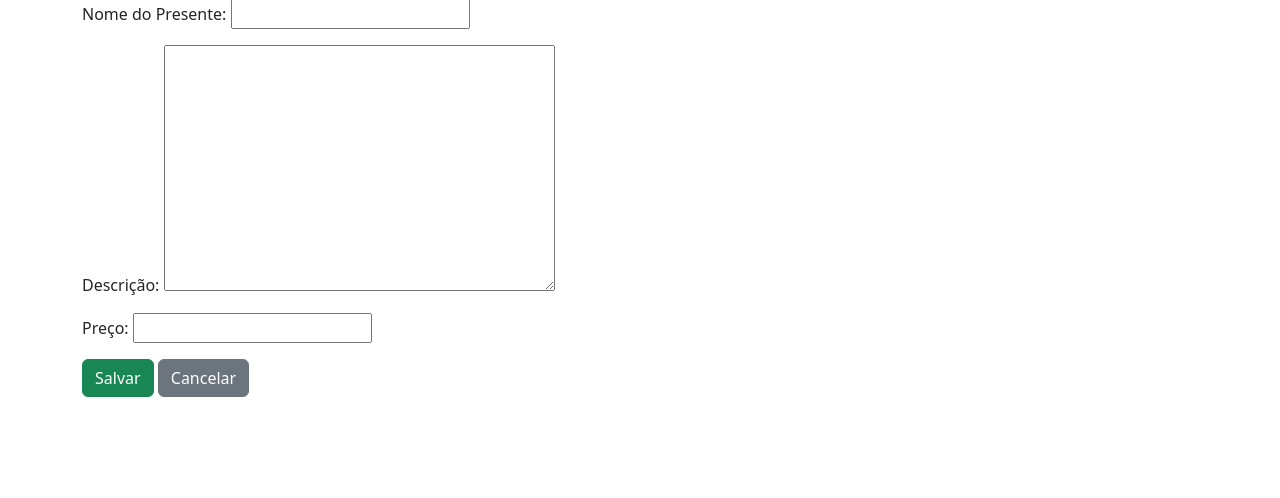
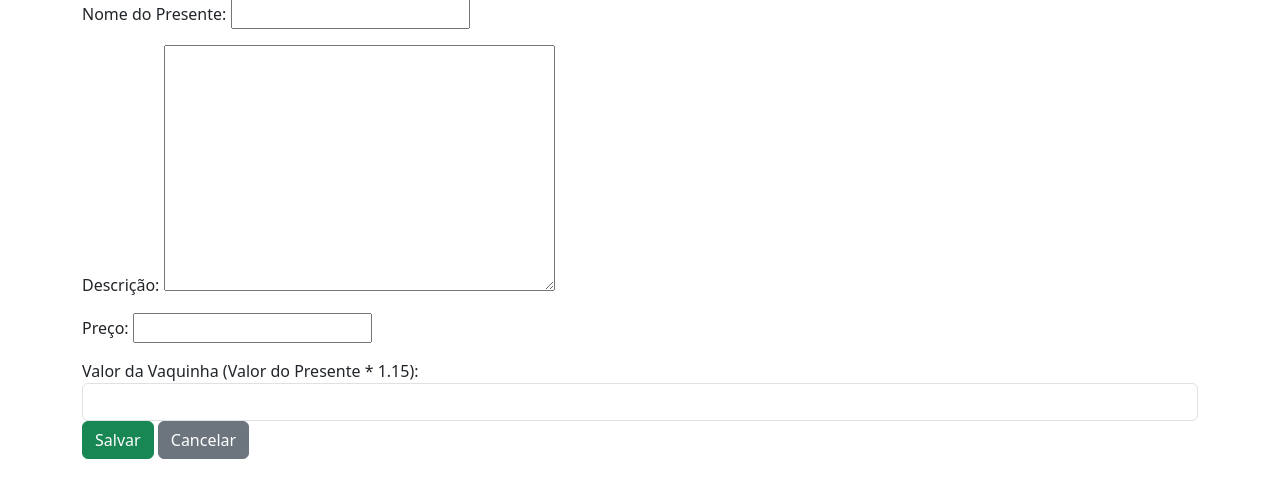
Before and after one commit to erberttdev/dev_listadavaquita_bb, a Django app: template templates/gifts/gift_form.html in a window 1280 px wide. Shown: the part 137-635 px from the top of the page. Run offline with Django 5.2, Linux system fonts and the light colour scheme; the template is opened without the code that fills it: values that come from a table or form of the project are taken from there, others are empty.

Commit message:
add: taxa

```diff
--- a/gifts/models.py
+++ b/gifts/models.py
@@ -11,6 +11,7 @@ class Gift(models.Model):
     event = models.ForeignKey(Event, on_delete=models.CASCADE, related_name='gifts')
     name = models.CharField('Nome do Presente', max_length=255)
     value = models.DecimalField('Valor do Presente', max_digits=10, decimal_places=2)
+    fundraising_value = models.DecimalField('Valor da Vaquinha', max_digits=10, decimal_places=2, blank=True, null=True)
     store_name = models.CharField('Nome da Loja', max_length=255, blank=True, null=True)
     store_type = models.CharField('Tipo da Loja', max_length=10, choices=STORE_TYPE_CHOICES, blank=True, null=True)
     store_address_or_link = models.URLField('Endereço da Loja ou Link do Produto', blank=True, null=True)
--- a/templates/gifts/gift_form.html
+++ b/templates/gifts/gift_form.html
@@ -1,4 +1,3 @@
-{# templates/gifts/gift_form.html #}
 {% extends 'base.html' %}
 
 {% block content %}
@@ -9,8 +8,36 @@
         {% csrf_token %}
         {{ form.as_p }}
 
+        <div class="form-group">
+            <label for="id_fundraising_value">Valor da Vaquinha (Valor do Presente * 1.15):</label>
+            <input type="text" id="id_fundraising_value" name="fundraising_value" readonly class="form-control" value="{% if gift and gift.fundraising_value %}{{ gift.fundraising_value }}{% endif %}">
+        </div>
+
         <button type="submit" class="btn btn-success">Salvar</button>
         <a href="{% url 'events:event_detail' event.pk %}" class="btn btn-secondary">Cancelar</a>
     </form>
 </div>
+
+<script>
+    document.addEventListener('DOMContentLoaded', function() {
+        const valueInput = document.getElementById('id_value');
+        const fundraisingValueInput = document.getElementById('id_fundraising_value');
+
+        function updateFundraisingValue() {
+            let value = parseFloat(valueInput.value);
+            if (!isNaN(value)) {
+                let fundraisingValue = (value * 1.15).toFixed(2);
+                fundraisingValueInput.value = fundraisingValue;
+            } else {
+                fundraisingValueInput.value = '';
+            }
+        }
+
+        if (valueInput) {
+            valueInput.addEventListener('input', updateFundraisingValue);
+            // Atualiza o valor ao carregar a página
+            updateFundraisingValue();
+        }
+    });
+</script>
 {% endblock %}
```
Also changed, not shown: gifts/views.py (+9 -0 lines), gifts/migrations/0003_gift_fundraising_value.py (added).
